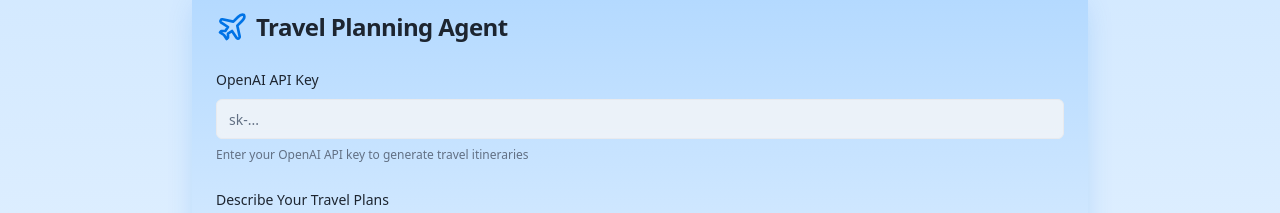
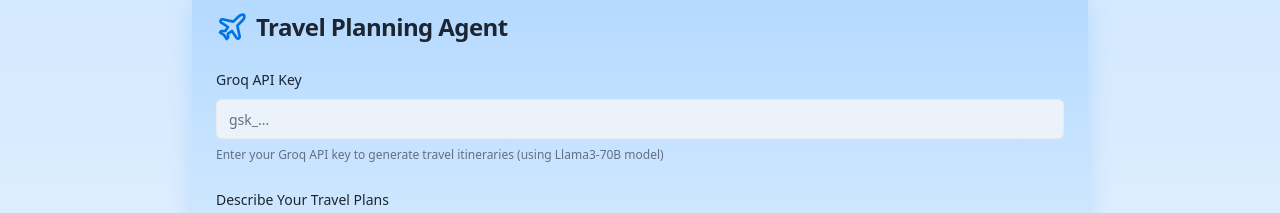
Before and after one commit to balrajprajesh/day-dream-itinerary, a React (Vite) app: page / in a window 1280 px wide. Shown: the part 877-1090 px from the top of the page. Built offline with nearby package versions, Linux system fonts and the light colour scheme.

Commit message:
Refactor: Use Groq API
Replace OpenAI API with Groq API for model interactions. Update dependencies and configurations to support Groq's available models.

```diff
--- a/package.json
+++ b/package.json
@@ -48,7 +48,6 @@
     "input-otp": "^1.2.4",
     "lucide-react": "^0.462.0",
     "next-themes": "^0.3.0",
-    "openai": "^5.10.2",
     "react": "^18.3.1",
     "react-day-picker": "^8.10.1",
     "react-dom": "^18.3.1",
--- a/src/components/TravelAgent.tsx
+++ b/src/components/TravelAgent.tsx
@@ -34,7 +34,7 @@ export const TravelAgent = () => {
     if (!apiKey) {
       toast({
         title: "API Key Required",
-        description: "Please enter your OpenAI API key to use the travel agent.",
+        description: "Please enter your Groq API key to use the travel agent.",
         variant: "destructive",
       });
       return;
@@ -52,14 +52,14 @@ export const TravelAgent = () => {
     setIsLoading(true);
 
     try {
-      const response = await fetch('https://api.openai.com/v1/chat/completions', {
+      const response = await fetch('https://api.groq.com/openai/v1/chat/completions', {
         method: 'POST',
         headers: {
           'Authorization': `Bearer ${apiKey}`,
           'Content-Type': 'application/json',
         },
         body: JSON.stringify({
-          model: 'gpt-4.1-2025-04-14',
+          model: 'llama3-70b-8192',
           messages: [
             {
               role: 'system',
@@ -95,7 +95,7 @@ Make the itinerary detailed, practical, and exciting with specific recommendatio
       });
 
       if (!response.ok) {
-        throw new Error('Failed to get response from OpenAI');
+        throw new Error('Failed to get response from Groq');
       }
 
       const data = await response.json();
@@ -143,16 +143,16 @@ Make the itinerary detailed, practical, and exciting with specific recommendatio
         </CardHeader>
         <CardContent className="space-y-6">
           <div className="space-y-2">
-            <label className="text-sm font-medium">OpenAI API Key</label>
+            <label className="text-sm font-medium">Groq API Key</label>
             <Input
               type="password"
               value={apiKey}
               onChange={(e) => setApiKey(e.target.value)}
-              placeholder="sk-..."
+              placeholder="gsk_..."
               className="bg-background/80 backdrop-blur-sm"
             />
             <p className="text-xs text-muted-foreground">
-              Enter your OpenAI API key to generate travel itineraries
+              Enter your Groq API key to generate travel itineraries (using Llama3-70B model)
             </p>
           </div>
 
```
Also changed, not shown: 1 other file (tests, documents, lock files or other folders).
